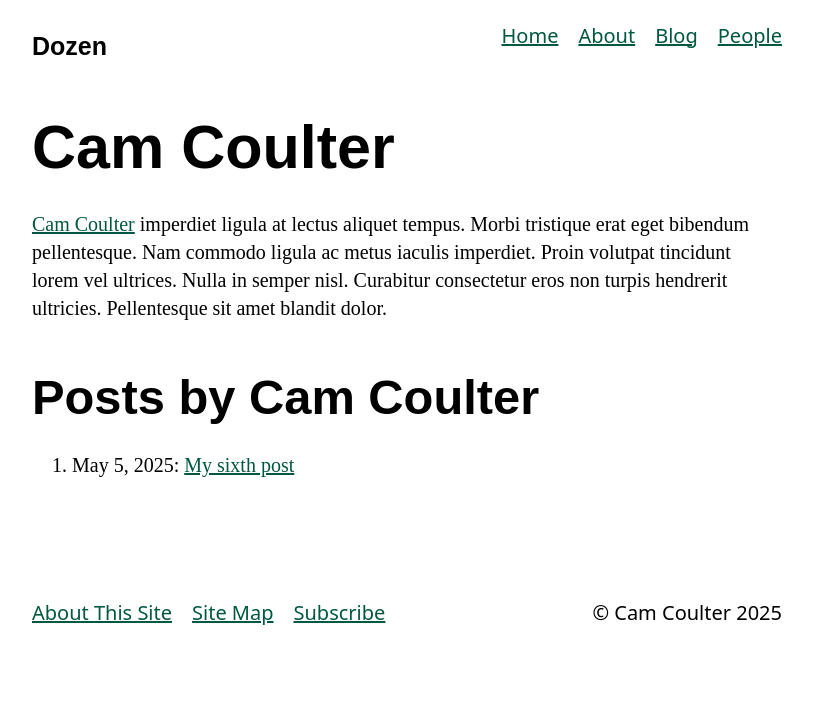
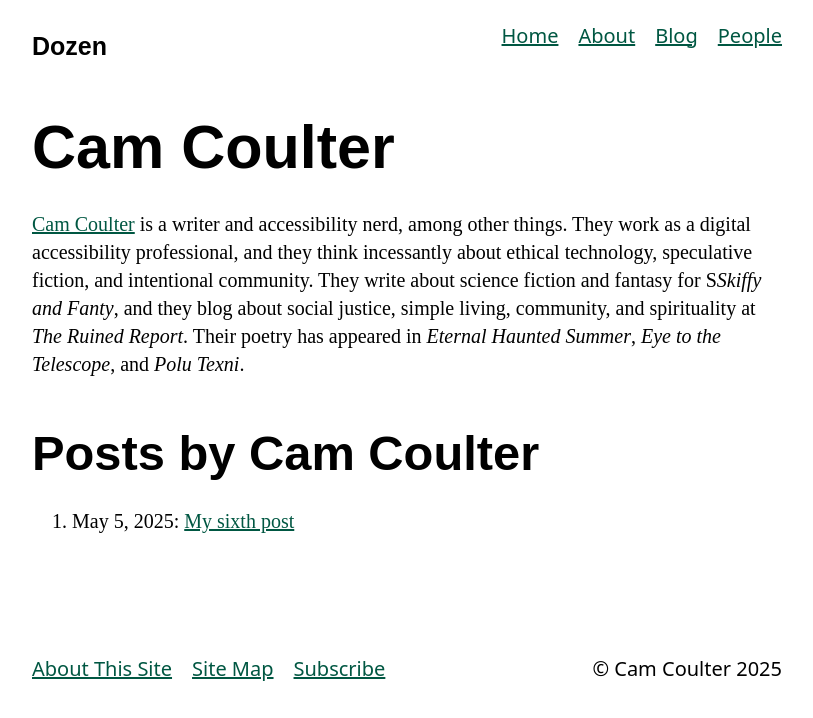
Before and after one commit to cncoulter/podcasts.camcoulter.com, an Eleventy site: page src/people/cam-coulter.md in a window 1280 px wide. Shown: the whole page, without its empty margins (233-1046 px from the left). Built offline with nearby package versions, Linux system fonts and the light colour scheme; Eleventy itself is replaced by a stand-in of ours; files that its build step writes are made by us from their sources.

Commit message:
Update bio

```diff
--- a/src/people/cam-coulter.md
+++ b/src/people/cam-coulter.md
@@ -4,4 +4,4 @@ description: "Posts by Cam Coulter"
 code_name: cam
 ---
 
-[Cam Coulter](https://www.camcoulter.com/) imperdiet ligula at lectus aliquet tempus. Morbi tristique erat eget bibendum pellentesque. Nam commodo ligula ac metus iaculis imperdiet. Proin volutpat tincidunt lorem vel ultrices. Nulla in semper nisl. Curabitur consectetur eros non turpis hendrerit ultricies. Pellentesque sit amet blandit dolor.
+ [Cam Coulter](https://www.camcoulter.com/) is a writer and accessibility nerd, among other things. They work as a digital accessibility professional, and they think incessantly about ethical technology, speculative fiction, and intentional community. They write about science fiction and fantasy for S<cite>Skiffy and Fanty</cite>, and they blog about social justice, simple living, community, and spirituality at <cite>The Ruined Report</cite>. Their poetry has appeared in <cite>Eternal Haunted Summer</cite>, <cite>Eye to the Telescope</cite>, and <cite>Polu Texni</cite>.
```
